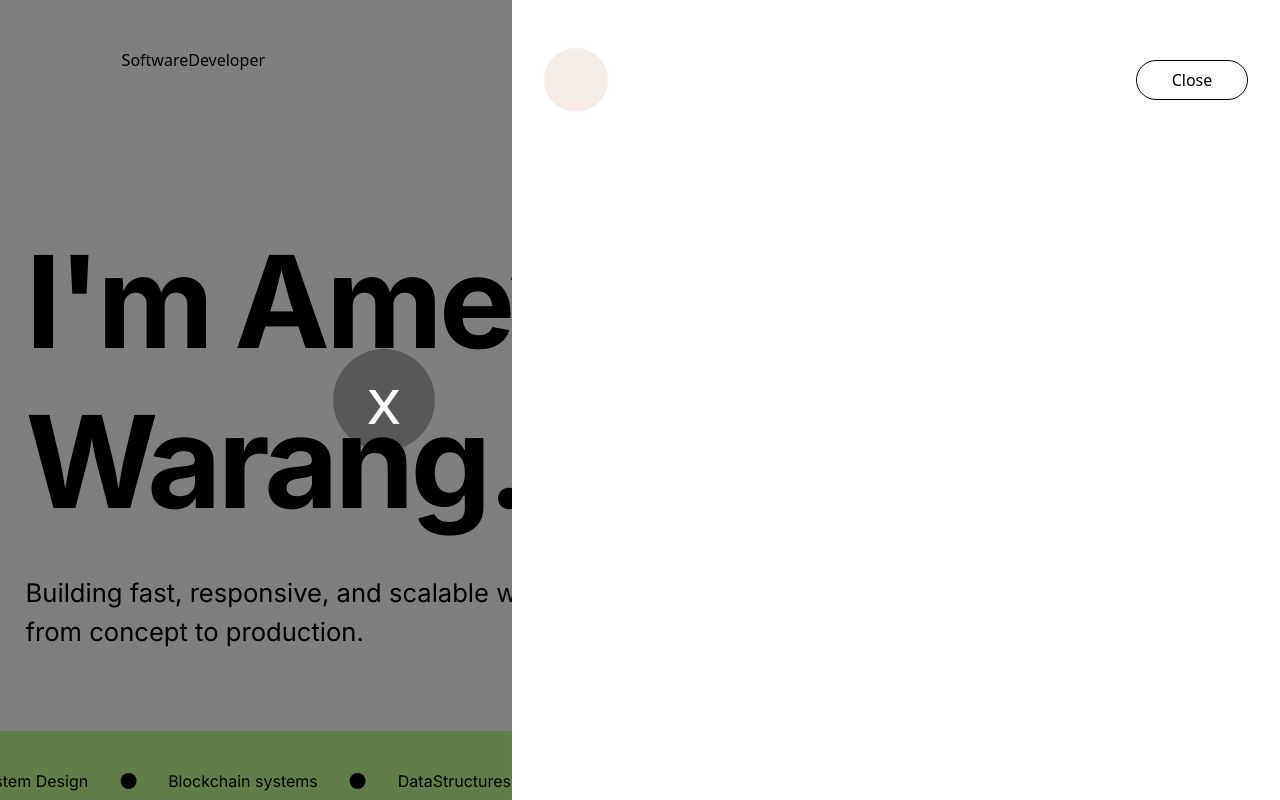
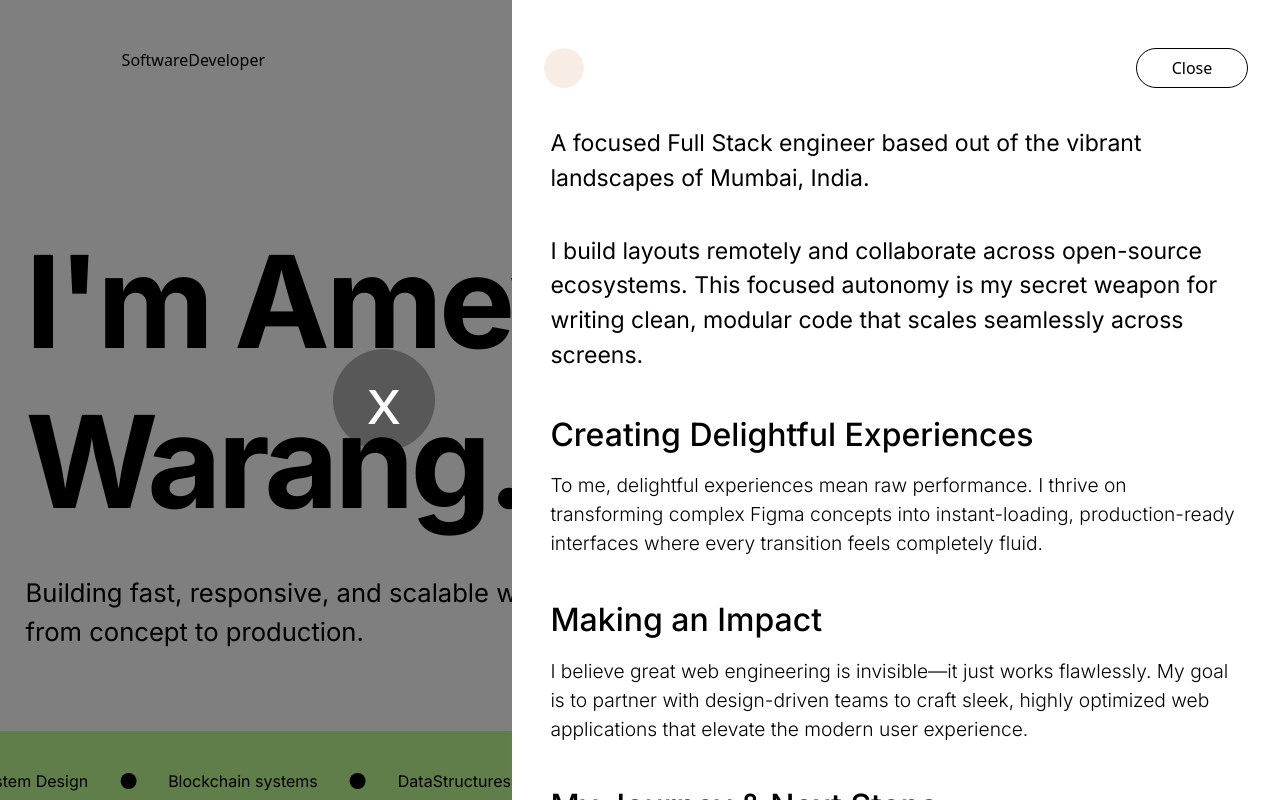
Before and after one commit to BANKAAIII/my-portfolio, a Next.js app: page / in a window 1280 px wide. Both pictures are taken after a click on the button "About". Shown: the top 800 px of the page. Built offline with nearby package versions, Linux system fonts and the light colour scheme.

Commit message:
minor fix

```diff
--- a/app/layout.tsx
+++ b/app/layout.tsx
@@ -4,6 +4,7 @@ import Shell from "@/components/layouts/shell";
 import { Josefin_Sans } from "next/font/google";
 import { Inter } from "next/font/google";
 import NavBar from "@/components/ui/navBar";
+import {Provider} from "jotai";
 
 const inter = Inter({
   subsets: ["latin"],
@@ -27,11 +28,12 @@ export default function RootLayout({children}: {children: React.ReactNode}) {
   return (
     <html lang="en" className={`${josefinSans.variable} ${inter.variable}`}>
       <body>
+        <Provider>
         <NavBar />
         <Shell>
           {children}
         </Shell>
-
+        </Provider>
         </body>
       </html>
   )
--- a/components/layouts/shell.tsx
+++ b/components/layouts/shell.tsx
@@ -1,7 +1,7 @@
 "use client"
 
 import React from 'react'
-import GreetingModule from "@/modules/greetingModule";
+import { Provider } from 'jotai';
 
 interface shellProps{
     children: React.ReactNode;  // any renderable react stuff.
@@ -10,9 +10,12 @@ interface shellProps{
 const Shell: React.FC<shellProps> = ({children}) => {
 
   return (
-    <div className="flex flex-col min-h-screen bg-[#000000] " >
+    <Provider>
+      <div className="flex flex-col min-h-screen bg-[#000000] " >
       {children}
     </div>
+    </Provider>
+
   )
 }
 
--- a/components/ui/navBar.tsx
+++ b/components/ui/navBar.tsx
@@ -3,6 +3,8 @@
 import React from 'react'
 import { useState, useEffect, useRef } from 'react';
 import {AnimatePresence, easeInOut, motion} from 'framer-motion';
+import  { useAtom } from 'jotai';
+import { aboutScrollLockAtom } from '@/store/globalAtoms';
 
 import Image from 'next/image';
 
@@ -15,11 +17,14 @@ interface NavBarProps{
 
 const NavBar : React.FC<{children?:NavBarProps}> = ({children }) => {
 
+    const scrollRef = useRef<HTMLDivElement>(null);
+
     const [scrolled , setScrolled] = useState<boolean>(false);
     const [open,setOpen] = useState<boolean>(false);
     const [contactClicked, setContactClicked] = useState<boolean>(false);
     const [showClose,setShowClose] = useState<boolean>(false);
 
+    const [aboutScrollLock, setAboutScrollLock] = useAtom(aboutScrollLockAtom);
 
     useEffect( ()=>{
         function handleScroll():void {
@@ -50,7 +55,7 @@ const NavBar : React.FC<{children?:NavBarProps}> = ({children }) => {
 
   return(
     <>
-   <div className={` fixed z-998 flex w-full  ${scrolled && !open? "h-22 scale-[0.95]  mt-3" : " h-30 "}  items-center justify-center transition-all duration-300 ease-in-out `} >
+   <div className={` fixed z-999 flex w-full  ${scrolled && !open? "h-22 scale-[0.95]  mt-3" : " h-30 "}  items-center justify-center transition-all duration-300 ease-in-out `} >
      {/* main Div */}
      <div className={` flex flex-row w-full items-center justify-center md:justify-between   md:p-2 md:pl-[1vw] md:pr-6  h-24`} >
 
@@ -68,14 +73,14 @@ const NavBar : React.FC<{children?:NavBarProps}> = ({children }) => {
         </div>
 
         {/* navigation */}
-        <div className={` ${scrolled? 'bg-white/40 rounded-[50px] ': ''} grid grid-cols-3  w-full md:w-[clamp(22rem,11vw,32rem)] h-full text-[clamp(1rem,1vw,8rem)] font-inter items-center justify-center p-2 gap-x-[clamp(2rem,1vw,8rem)]`} >
+        <div className={` ${scrolled? 'bg-white/40 rounded-[50px] ': ''} grid grid-cols-3   md:w-[clamp(22rem,39vw,72rem)] h-[clamp(3rem,3.5vw,5rem)] text-[clamp(1rem,1vw,8rem)] font-inter items-center justify-center p-2 gap-x-[clamp(1rem,1.2vw,2rem)]`} >
 
-            <button className={`${scrolled? "hover:scale-[1.05] duration-80":"p-3 hover:bg-black  hover:text-white "} flex   rounded-full flex-wrap   font-medium items-center justify-center `}  onClick={()=>setOpen(!open)} >About</button>
+            <button className={`${scrolled? "hover:scale-[1.05] duration-80":"p-3 hover:bg-black  hover:text-white "} flex   rounded-full flex-wrap   font-medium items-center justify-center `}  onClick={()=>{setOpen(!open) ; setAboutScrollLock(true) ; alert(aboutScrollLock)}} >About</button>
             <button className={`${scrolled? "hover:scale-[1.05] duration-80":"hover:bg-black  hover:text-white p-3"} flex flex-wrap rounded-full font-medium  items-center justify-center`} >Skills</button>
             <motion.button
 
              whileTap={{scale:0.9, boxShadow: "0px 10px 25px rgba(75, 245, 115, 0.2)" }}
-             className={`${scrolled? 'hover:text-[#4BF573]' : 'bg-[#4BF573] rounded-4xl   p-2'} flex  flex-wrap  font-medium items-center justify-center`} >Contact</motion.button>
+             className={`${scrolled? 'hover:text-[#4BF573]' : 'bg-[#4BF573] rounded-4xl p-1 md:p-2 '} flex  flex-wrap  font-medium items-center justify-center`} ><h1>Contact</h1></motion.button>
         </div>
      </div>
 
@@ -84,17 +89,19 @@ const NavBar : React.FC<{children?:NavBarProps}> = ({children }) => {
         open && (
 
             <motion.div
-            className="z-999 fixed inset-0 items-center flex flex-row justify-center md:justify-end top-0  w-screen min-h-screen "
+            className="z-980 fixed inset-0 items-center flex flex-row justify-center md:justify-end top-0  w-screen min-h-screen "
             initial={{ opacity:0  }}
             animate={{ opacity:1 }}
             exit={{ opacity:0  }}
             transition={{duration:0.6, ease:easeInOut, delay:0.2}}
             >
-                {/* closing button */}
-                <div className={`hidden md:flex w-[40vw] items-center justify-end bg-black/50 flex-row h-full `} onMouseEnter={handleHoverIn} onMouseLeave={handleHoverOut}>
+
+                {/* transperent part */}
+                <div className={`hidden md:flex w-[40vw] pointer-events-auto overscroll-contain   scrollbar-none items-center justify-end bg-black/50 flex-row h-screen `} onMouseEnter={handleHoverIn} onMouseLeave={handleHoverOut}  >
                     {
                         showClose && (
                             <div className="flex flex-row items-center justify-center w-[20vw] min-h-screen  " >
+                                {/* closingButton */}
                             <motion.div
                             initial={{opacity:0 , x:70}}
                             animate={{opacity:1, x:0}}
@@ -103,6 +110,8 @@ const NavBar : React.FC<{children?:NavBarProps}> = ({children }) => {
                             className="flex items-center justify-center  w-[8vw] h-[8vw] rounded-full bg-black/30 text-[clamp(4rem,5vw,10rem)]   text-white  cursor-pointer" onClick={()=>{
                                 setOpen(false)
                                 setShowClose(false);
+                                setAboutScrollLock(false);
+                                alert(aboutScrollLock);
                              }} >
                                 x
                             </motion.div>
@@ -113,7 +122,7 @@ const NavBar : React.FC<{children?:NavBarProps}> = ({children }) => {
                 {/* slidingDiv */}
 
                 <motion.div
-                    className="flex items-center justify-start flex-col w-screen md:w-[60vw] min-h-screen bg-[#ffffff]"
+                    className="flex items-center justify-start flex-col  w-screen md:w-[60vw] overflow-y-auto h-screen bg-[#ffffff]"
                     initial={{ opacity:1,x:"100%" }}
                     animate={{ opacity:1, x:"0%"}}
                     exit={{ x:"100%" }}
@@ -130,9 +139,40 @@ const NavBar : React.FC<{children?:NavBarProps}> = ({children }) => {
                         onClick={()=>{
                                 setOpen(false)
                                 setShowClose(false);
+                                setAboutScrollLock(false);
                              }}
                     >Close</button>
                  </div>
+
+                    {/* content */}
+                    <div className="flex flex-col w-full items-center justify-start " >
+                        {/* paragraph 1 */}
+                        <div className="flex w-full flex-row items-center justify-center lg:text-start text-center md:justify-start font-inter text-[clamp(1rem,1.8vw,2rem)] pt-[clamp(2rem,3vw,6rem)] pl-[clamp(2rem,3vw,6rem)] pr-[clamp(2rem,3vw,6rem)]" >A focused Full Stack engineer based out of the vibrant landscapes of Mumbai, India.</div>
+                        {/* paragraph 2 */}
+                        <div className="flex w-full flex-row items-center justify-center lg:text-start text-center md:justify-start font-inter text-[clamp(1rem,1.8vw,2rem)] pt-[clamp(2rem,3vw,6rem)] pl-[clamp(2rem,3vw,6rem)] pr-[clamp(2rem,3vw,6rem)]" >I build layouts remotely and collaborate across open-source ecosystems. This focused autonomy is my secret weapon for writing clean, modular code that scales seamlessly across screens.</div>
+                        {/* title & paragraph 1 */}
+                        <div className="flex flex-col w-full font-inter items-center" >
+                            {/* head line  */}
+                            <div className="flex w-full items-center justify-center lg:justify-start text-center lg:text-start font-medium text-[clamp(1.4rem,2.5vw,3rem)] pt-[clamp(2rem,3vw,6rem)] pl-[clamp(2rem,3vw,6rem)] pr-[clamp(2rem,3vw,6rem)]" >Creating Delightful Experiences</div>
+                            {/* sub lines */}
+                            <div className="flex w-full items-center justify-center lg:justify-start text-center lg:text-start font-light text-[clamp(1rem,1.5vw,2rem)] pt-[clamp(0.7rem,1vw,2rem)] pl-[clamp(2rem,3vw,6rem)] pr-[clamp(2rem,3vw,6rem)]" >To me, delightful experiences mean raw performance. I thrive on transforming complex Figma concepts into instant-loading, production-ready interfaces where every transition feels completely fluid.</div>
+                        </div>
+                        {/* title & paragraph 2 */}
+                        <div className="flex flex-col w-full font-inter items-center" >
+                            {/* head line  */}
+                            <div className="flex w-full items-center justify-center lg:justify-start text-center lg:text-start font-medium text-[clamp(1.4rem,2.5vw,3rem)] pt-[clamp(2rem,3vw,6rem)] pl-[clamp(2rem,3vw,6rem)] pr-[clamp(2rem,3vw,6rem)]" >Making an Impact</div>
+                            {/* sub lines */}
+                            <div className="flex w-full items-center justify-center lg:justify-start text-center lg:text-start font-light text-[clamp(1rem,1.5vw,2rem)] pt-[clamp(0.7rem,1vw,2rem)] pl-[clamp(2rem,3vw,6rem)] pr-[clamp(2rem,3vw,6rem)]" >I believe great web engineering is invisible—it just works flawlessly. My goal is to partner with design-driven teams to craft sleek, highly optimized web applications that elevate the modern user experience.</div>
+                        </div>
+                        {/* title & paragraph 3 */}
+                        <div className="flex flex-col w-full font-inter items-center" >
+                            {/* head line  */}
+                            <div className="flex w-full items-center justify-center lg:justify-start text-center lg:text-start font-medium text-[clamp(1.4rem,2.5vw,3rem)] pt-[clamp(2rem,3vw,6rem)] pl-[clamp(2rem,3vw,6rem)] pr-[clamp(2rem,3vw,6rem)]" >My Journey & Next Steps</div>
+                            {/* sub lines */}
+                            <div className="flex w-full items-center justify-center lg:justify-start text-center lg:text-start font-light text-[clamp(1rem,1.5vw,2rem)] pt-[clamp(0.7rem,1vw,2rem)] pl-[clamp(2rem,3vw,6rem)] pr-[clamp(2rem,3vw,6rem)]" >I’m constantly expanding my technical horizon—moving from solid backend systems and cryptographic protocols to global open-source ecosystems.I’m actively looking for full-time opportunities and Internships.</div>
+                        </div>
+
+                    </div>
                 </motion.div>
 
             </motion.div>
--- a/package.json
+++ b/package.json
@@ -13,6 +13,7 @@
     "@prisma/client": "^7.8.0",
     "axios": "^1.16.1",
     "framer-motion": "^12.40.0",
+    "jotai": "^2.20.0",
     "next": "16.2.6",
     "next-auth": "^4.24.14",
     "react": "19.2.4",
--- /dev/null
+++ b/store/globalAtoms.ts
@@ -0,0 +1,4 @@
+import { atom } from "jotai";
+import {atomWithStorage} from "jotai/utils";
+
+export const aboutScrollLockAtom = atomWithStorage<boolean>('aboutScrollLock',false);
```
Also changed, not shown: app/page.tsx (+7 -2 lines), 1 other file (tests, documents, lock files or other folders).
